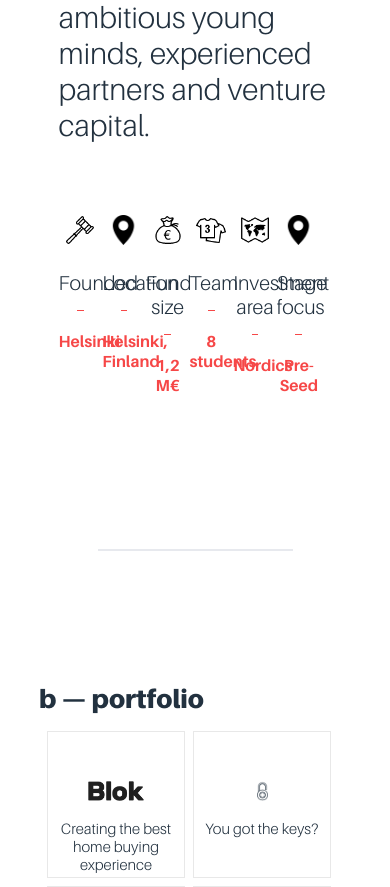
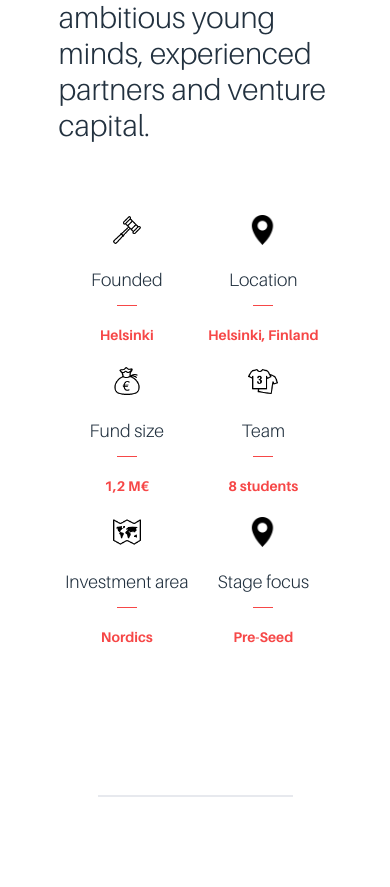
Before and after one commit to olliwer/wave_site, a PHP site: page / in a window 390 px wide. Shown: the part 904-1791 px from the top of the page. Run offline with PHP 8.4, Linux system fonts and the light colour scheme.

Commit message:
Fix additional info for iphone

```diff
--- a/styles/main_white.css
+++ b/styles/main_white.css
@@ -1061,6 +1061,18 @@ hr {
     font-size: 14px;
   }
 
+  .additional_info .icon_container {
+    width: 50%;
+  }
+
+  .additional_info h4 {
+    font-size: 18px;
+  }
+
+  .additional_info h5 {
+    font-size: 14px;
+  }
+
   #team h6 {
     font-size: 8px;
     padding-bottom: 2px;
```
